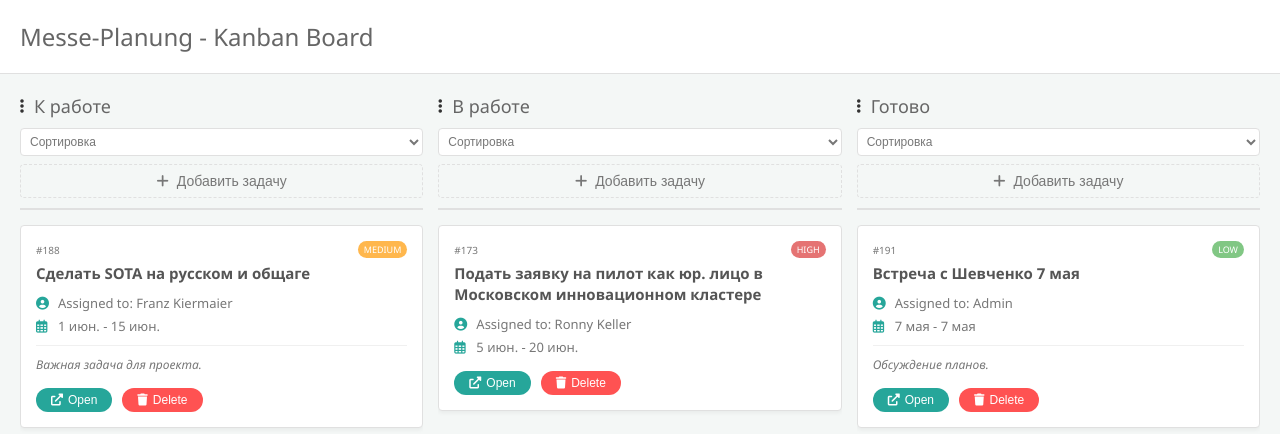
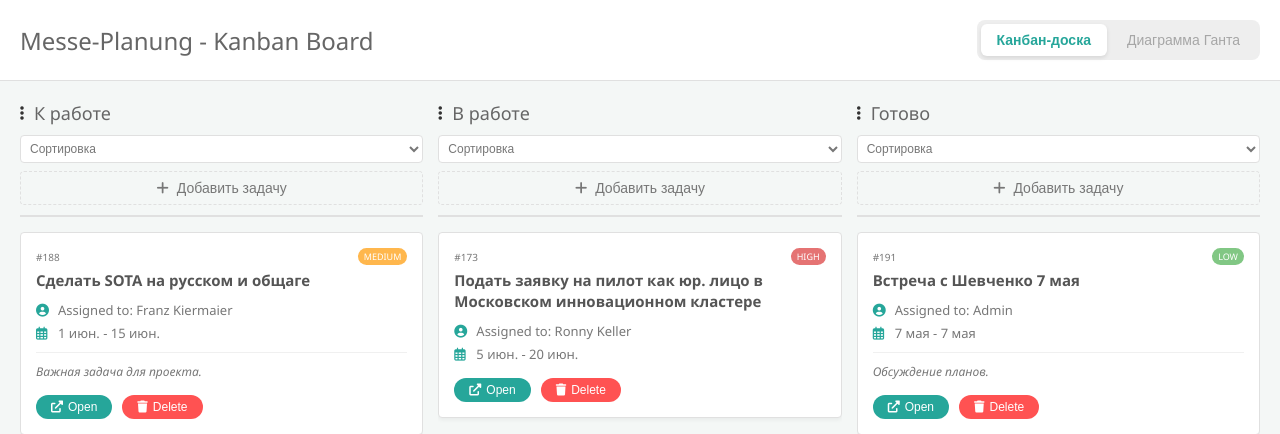
Before and after one commit to Anna-K-26/task-tracker, a FastAPI app: page / in a window 1280 px wide. Shown: the top 434 px of the page. Run offline with FastAPI, Linux system fonts and the light colour scheme.

Commit message:
feat(ui): add view switcher for Kanban and Gantt views
Co-authored-by: Cursor <cursoragent@cursor.com>

```diff
--- a/main.py
+++ b/main.py
@@ -16,7 +16,7 @@ templates = Jinja2Templates(directory=os.path.join(BASE_DIR, "templates"))
 @app.get("/", response_class=HTMLResponse)
 async def read_item(request: Request):
     return templates.TemplateResponse(
-        name="index.html", context={"request": request}
+        request=request, name="index.html"
     )
 
 if __name__ == "__main__":
--- a/static/styles.css
+++ b/static/styles.css
@@ -45,10 +45,51 @@ body {
     border-bottom: 1px solid var(--border-color);
 }
 
+.board-title-row {
+    display: flex;
+    justify-content: space-between;
+    align-items: center;
+}
+
 .board-title h1 {
     font-size: 24px;
     color: #666;
     font-weight: normal;
+}
+
+.view-switcher {
+    display: flex;
+    background-color: #eee;
+    padding: 4px;
+    border-radius: 8px;
+    gap: 4px;
+}
+
+.switcher-btn {
+    border: none;
+    padding: 8px 16px;
+    border-radius: 6px;
+    font-size: 14px;
+    cursor: pointer;
+    transition: all 0.2s;
+    background-color: transparent;
+    color: #777;
+}
+
+.switcher-btn.active {
+    background-color: #fff;
+    color: var(--primary-color);
+    box-shadow: 0 2px 4px rgba(0,0,0,0.1);
+    font-weight: bold;
+}
+
+.switcher-btn.disabled {
+    cursor: not-allowed;
+    opacity: 0.6;
+}
+
+.switcher-btn:not(.active):not(.disabled):hover {
+    background-color: #e0e0e0;
 }
 
 /* Kanban Board Styling */
--- a/templates/index.html
+++ b/templates/index.html
@@ -13,8 +13,14 @@
         <main class="main-content">
             <!-- Board Header -->
             <div class="board-header">
-                <div class="board-title">
-                    <h1>Messe-Planung - Kanban Board</h1>
+                <div class="board-title-row">
+                    <div class="board-title">
+                        <h1>Messe-Planung - Kanban Board</h1>
+                    </div>
+                    <div class="view-switcher">
+                        <button class="switcher-btn active" id="kanban-view">Канбан-доска</button>
+                        <button class="switcher-btn disabled" id="gantt-view">Диаграмма Ганта</button>
+                    </div>
                 </div>
             </div>
 
```
Also changed, not shown: .cursor/commands/explain.md (added), .cursor/hooks.json (added), .cursor/skills/code-reviewer/SKILL.md (added), .cursor/skills/commit-helper/SKILL.md (added), 1 other file.
